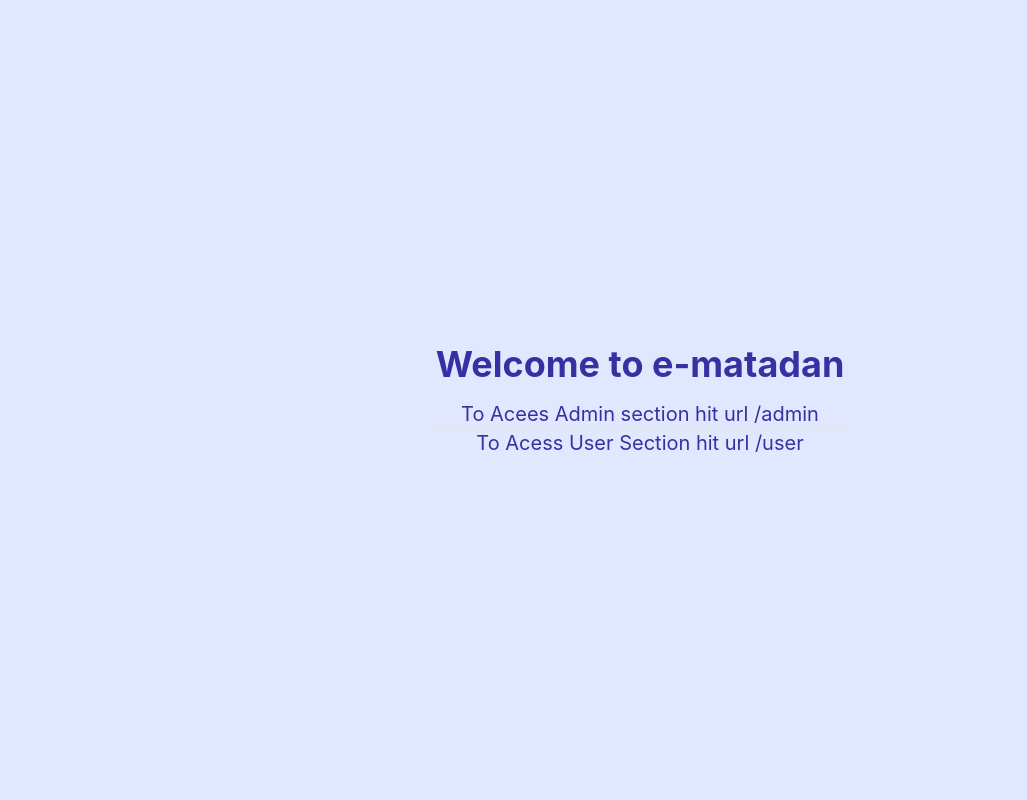
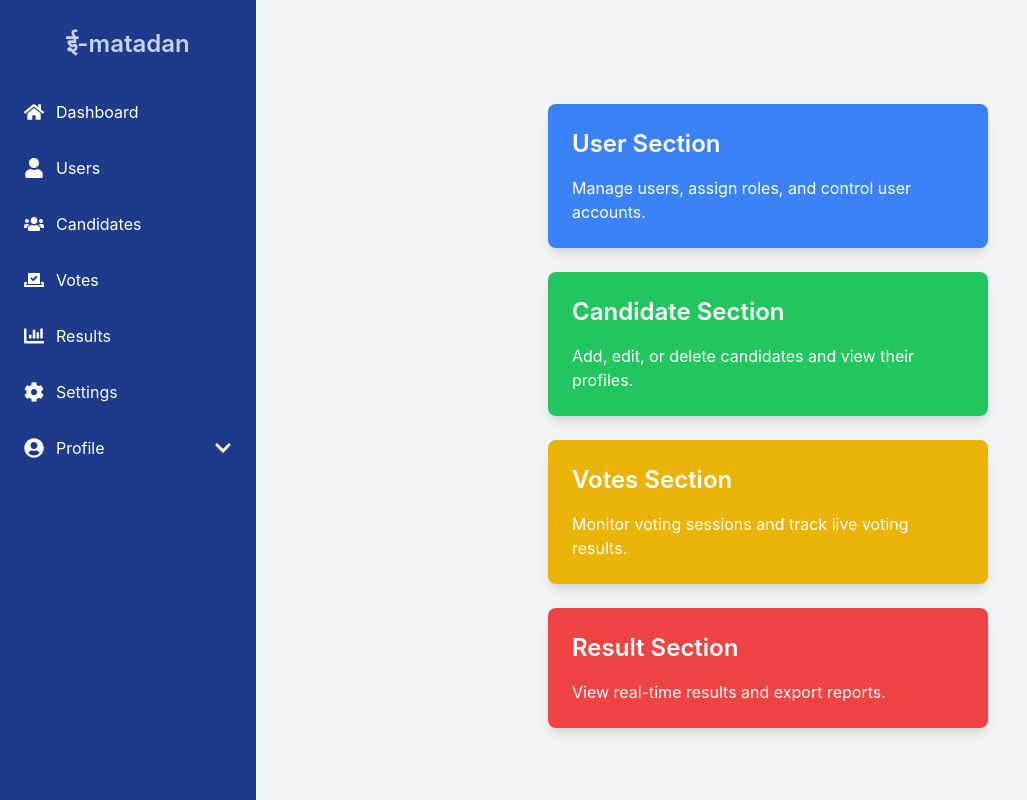
Before and after one commit to Pranav952/E-Matadan, a React (Create React App) app in the folder frontend/: page / in a window 1280 px wide. Shown: the whole page, without its empty margins (0-1027 px from the left). Built offline with nearby package versions, Linux system fonts and the light colour scheme.

Commit message:
main file maded functional

```diff
--- a/frontend/src/App.js
+++ b/frontend/src/App.js
@@ -1,14 +1,31 @@
 import React from 'react';
 import './index.css';
+import { Routes } from 'react-router-dom';
+import { Route } from 'react-router-dom';
+import { Navigate } from 'react-router-dom';
 import { BrowserRouter as Router } from 'react-router-dom';
 import AdminRoutes from './admin/Routes';
 import UserRoutes from './user/Routes';
+import Register from './user/views/Register';
+import Login from './user/views/Login';
+import Dashboard from './admin/views/Dashboard';
+
 
 function App() {
   return(
     <Router>
-      <AdminRoutes/>
-      <UserRoutes/>
+      <Routes>
+        {/* Default route */}
+        <Route path="/" element={<Dashboard/>} />
+
+        {/* Login route */}
+        <Route path="/login" element={<Login />} />
+
+        {/* User and Admin Routes */}
+        <Route path="/user/*" element={<UserRoutes />} />
+        <Route path="/admin/*" element={<AdminRoutes />} />
+        <Route path="/register" element={<Register />} />
+      </Routes>
     </Router>
   );
 }
```
